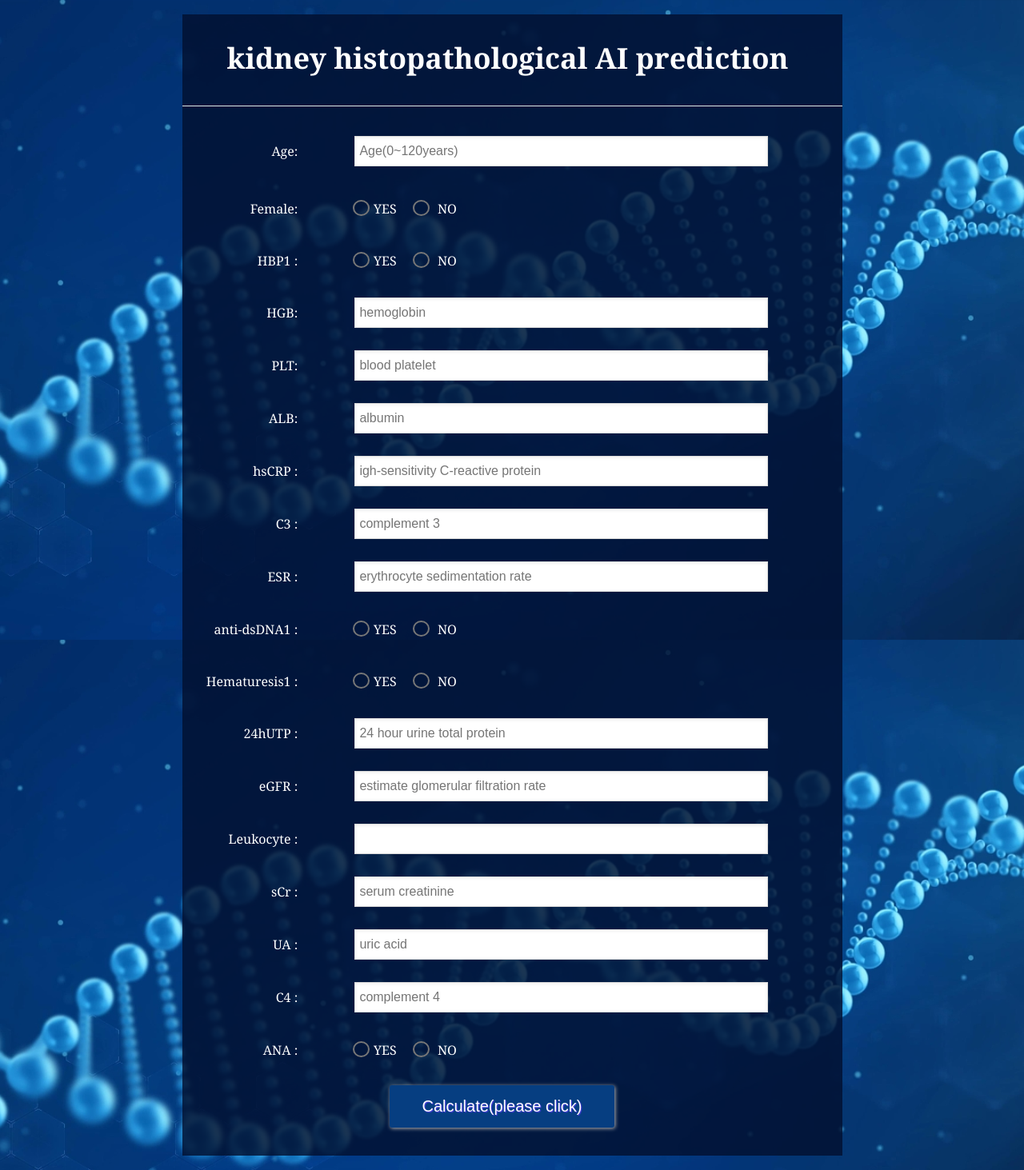
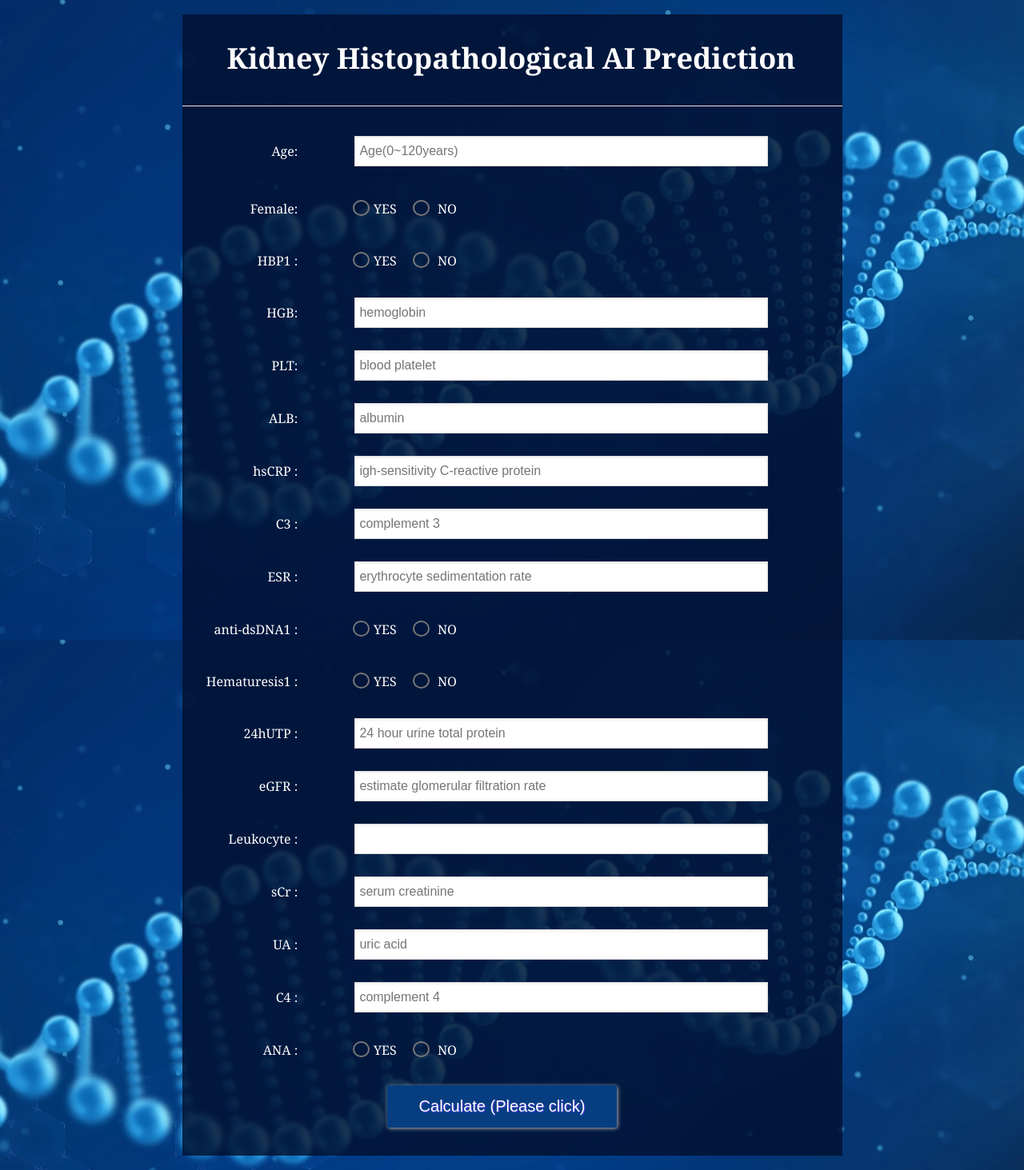
Before and after one commit to zhangys127/Kidney-Histopathological-AI-Prediction, a plain HTML site: page index.html in a window 1280 px wide. Shown: the whole page at 80% size. Drawn offline with Linux system fonts and the light colour scheme.

Commit message:
修改大小写

```diff
--- a/index.html
+++ b/index.html
@@ -7,7 +7,7 @@
 <head>
 <meta content="zh-cn" http-equiv="Content-Language" />
 <meta content="text/html; charset=utf-8" http-equiv="Content-Type" />
-<title>kidney histopathological AI prediction</title>
+<title>Kidney Histopathological AI Prediction</title>
 
 <script src="static/jquery-1.12.4.min.js"></script>
 <script src="static/common.js"></script>
@@ -20,7 +20,7 @@
 <div class="main-box">
 	<form action="" id="man_form" name="man_form" method="post" class="basic-grey">
 		<h1>
-			kidney histopathological AI prediction
+			Kidney Histopathological AI Prediction
 		</h1>
 		<label>
 			<span style="coler:red">
@@ -199,7 +199,7 @@
 			<br/>
 		</label>
 		<label>
-			<input type="button" class="button" id="man_button" title="Please click the button to calculate" name="man_button" value="Calculate(please click)" onclick="getRisk()"/>
+			<input type="button" class="button" id="man_button" title="Please click the button to calculate" name="man_button" value="Calculate (Please click)" onclick="getRisk()"/>
 		</label>
 
 		<div style="display:none;margin-top: 20px" class="explain" id="result_span">
```
